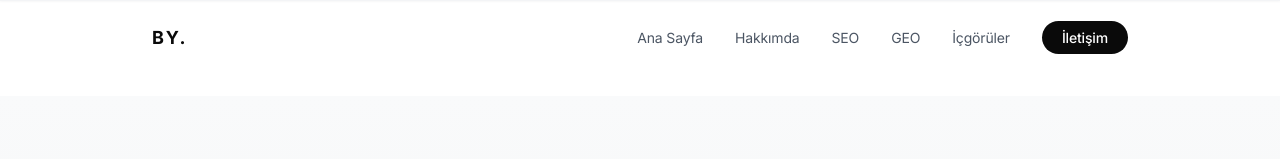
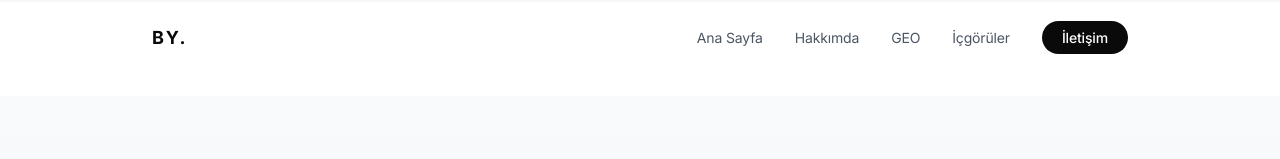
Before and after one commit to bahattinyaylagul-sketch/portfolio-site, a Next.js app: page /geo in a window 1280 px wide. Shown: the top 159 px of the page. Built offline with nearby package versions, Linux system fonts and the light colour scheme.

Commit message:
feat: SEO ve Vaka Çalışmaları sayfaları yeniden aktif edildi

```diff
--- a/src/app/seo/page.tsx
+++ b/src/app/seo/page.tsx
@@ -3,6 +3,7 @@
 /* eslint-disable @typescript-eslint/no-explicit-any */
 
 import { Metadata } from "next";
+
 import Navigation from "@/components/Navigation";
 import Footer from "@/components/Footer";
 import Link from "next/link";
@@ -32,6 +33,7 @@ export const metadata: Metadata = {
 };
 
 export default function SEOPage() {
+
     const jsonLd = {
         "@context": "https://schema.org",
         "@graph": [
--- a/src/app/vaka-calismalari/page.tsx
+++ b/src/app/vaka-calismalari/page.tsx
@@ -3,7 +3,7 @@ import Navigation from "@/components/Navigation";
 import Footer from "@/components/Footer";
 import Link from "next/link";
 import { Metadata } from "next";
-import { notFound } from "next/navigation";
+
 
 export const metadata: Metadata = {
     title: "Vaka Çalışmaları – Bahattin Yaylagül",
@@ -117,7 +117,7 @@ function MiniChart({ path, color }: { path: string; color: string }) {
 }
 
 export default function CaseStudiesPage() {
-    notFound(); // GEÇİCİ GİZLİ - ileride geri açılacak
+
     return (
         <main className="min-h-screen bg-[#f9fafb] text-foreground font-sans">
             <header className="fixed top-0 left-0 right-0 z-50 bg-white border-b border-gray-100 shadow-sm">
--- a/src/components/Navigation.tsx
+++ b/src/components/Navigation.tsx
@@ -7,7 +7,7 @@ import { usePathname } from "next/navigation";
 const navItems = [
     { label: "Ana Sayfa", href: "/" },
     { label: "Hakkımda", href: "/hakkimda" },
-    { label: "SEO", href: "/seo" },
+    // { label: "SEO", href: "/seo" }, // GEÇİCİ GİZLİ
     { label: "GEO", href: "/geo" },
     // { label: "Vaka Çalışmaları", href: "/vaka-calismalari" }, // GEÇİCİ GİZLİ
     { label: "İçgörüler", href: "/icgoruler" },
```
